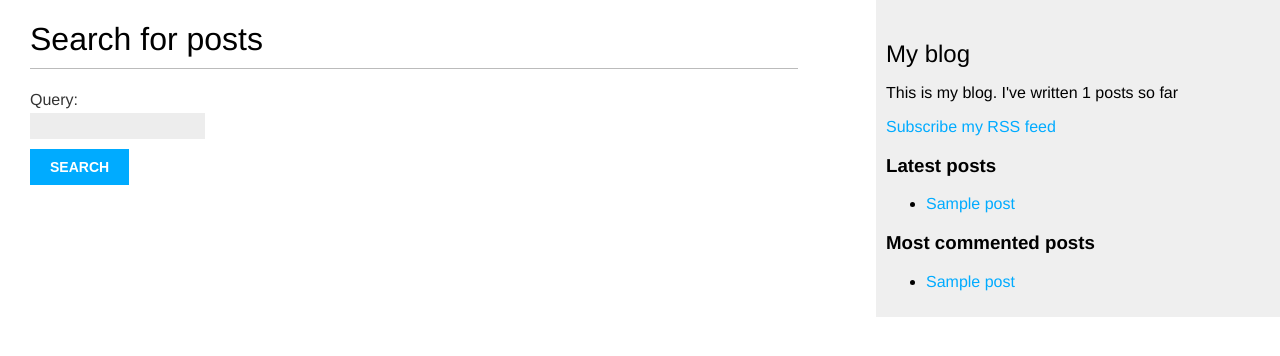
After one commit to Max-Tulskiy/Blog-Django, a Django app: page /blog/search/ in a window 1280 px wide. The commit adds this page. Shown: the top 356 px of the page. Run offline with Django 4.2, Linux system fonts and the light colour scheme; tables that the repository leaves empty hold one stand-in row (values such as "Sample post").

Commit message:
added searching in posts

```diff
--- a/mysite/blog/forms.py
+++ b/mysite/blog/forms.py
@@ -14,3 +14,7 @@ class EmailPostForm(forms.Form):
     to = forms.EmailField()
     comments = forms.CharField(required=False,
                                widget=forms.Textarea)
+
+
+class SearchForm(forms.Form):
+    query = forms.CharField()
--- a/mysite/blog/templates/blog/base.html
+++ b/mysite/blog/templates/blog/base.html
@@ -18,6 +18,11 @@
             This is my blog.
             I've written {% total_posts %} posts so far
         </p>
+        <p>
+            <a href="{% url 'blog:post_feed' %}">
+                Subscribe my RSS feed
+            </a>
+        </p>
         <h3>
             Latest posts
         </h3>
--- /dev/null
+++ b/mysite/blog/templates/blog/post/search.html
@@ -0,0 +1,32 @@
+{% extends "blog/base.html" %}
+{% load blog_tags %}
+
+{% block title %}Search{% endblock %}
+
+{% block content %}
+{% if query %}
+    <h1>Posts containing "{{ query }}"</h1>
+    <h3>
+        {% with results.count as total_results %}
+        Found {{ total_results }} result{{ total_results|pluralize }}
+        {% endwith %}
+    </h3>
+{% for post in results %}
+<h4>
+    <a href="{{ post.get_absolute_url }}">
+        {{ post.title }}
+    </a>
+</h4>
+{{ post.body|markdown|truncatewords_html:12 }}
+{% empty %}
+<p>There are no results for your query.</p>
+{% endfor %}
+<p><a href="{% url "blog:post_search" %}">Search again</a></p>
+{% else %}
+<h1>Search for posts</h1>
+<form method="get">
+{{ form.as_p }}
+<input type="submit" value="Search">
+</form>
+{% endif %}
+{% endblock %}
--- a/mysite/blog/urls.py
+++ b/mysite/blog/urls.py
@@ -1,5 +1,6 @@
 from django.urls import path
 from . import views
+from .feeds import LatestPostsFeed
 
 
 app_name = 'blog'  #пространство имен
@@ -24,4 +25,10 @@ urlpatterns =[
     path('<int:post_id>/comment/',
          views.post_comment,
          name='post_comment'),
+
+    path('feed/',
+         LatestPostsFeed(),
+         name='post_feed'),
+
+    path('search/', views.post_search, name='post_search')
 ]
--- a/mysite/blog/views.py
+++ b/mysite/blog/views.py
@@ -7,6 +7,8 @@ from django.core.mail import send_mail
 from django.views.decorators.http import require_POST
 from taggit.models import Tag
 from django.db.models import Count
+from django.contrib.postgres.search import SearchVector, SearchQuery, SearchRank
+from .forms import EmailPostForm, CommentForm, SearchForm
 
 
 @require_POST
@@ -44,10 +46,10 @@ def post_detail(request, year, month, day, post):
 
     # Список схожих постов
     post_tags_ids = post.tags.values_list('id', flat=True)
-    similar_posts = Post.published.filter(tags__in=post_tags_ids)\
-                                  . exclude(id=post.id)
-    similar_posts = similar_posts.annotate(same_tags=Count('tags'))\
-                                 .order_by('-same_tags', '-publish')[:4]
+    similar_posts = Post.published.filter(tags__in=post_tags_ids) \
+        .exclude(id=post.id)
+    similar_posts = similar_posts.annotate(same_tags=Count('tags')) \
+                        .order_by('-same_tags', '-publish')[:4]
 
     return render(request,
                   'blog/post/detail.html',
@@ -104,3 +106,27 @@ def post_share(request, post_id):
     else:
         form = EmailPostForm()
     return render(request, 'blog/post/share.html', {'post': post, 'form': form, 'sent': sent})
+
+
+def post_search(request):
+    form = SearchForm()
+    query = None
+    results = []
+
+    if 'query' in request.GET:
+        form = SearchForm(request.GET)
+        if form.is_valid():
+            query = form.cleaned_data['query']
+            search_vector = SearchVector('title', weight='A') + \
+                            SearchVector('body', weight='B')
+            search_query = SearchQuery(query, config='spanish')
+            results = Post.published.annotate(
+                search=search_vector,
+                rank=SearchRank(search_vector, search_query)
+            ).filter(rank__gte=0.3).order_by('-rank')
+
+    return render(request,
+                  'blog/post/search.html',
+                  {'form': form,
+                   'query': query,
+                   'results': results})
```
Also changed, not shown: mysite/blog/feeds.py (added, +23 -0 lines), mysite/mysite/settings.py (+6 -7 lines).
